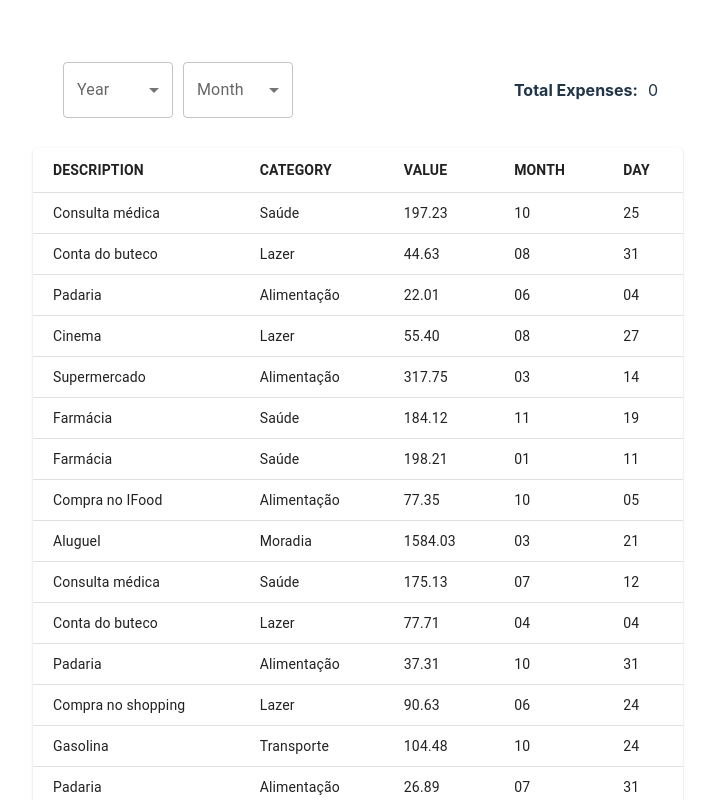
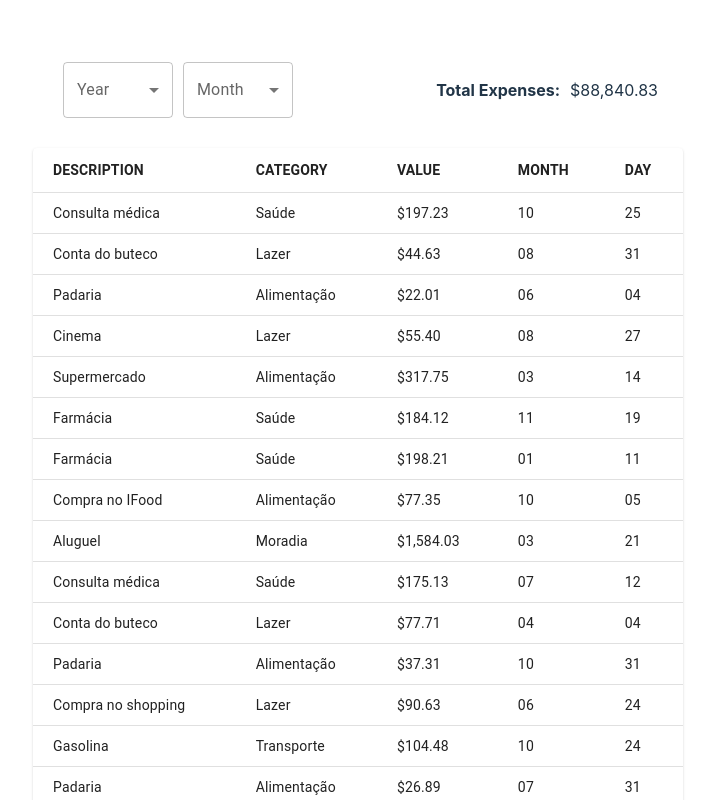
Before and after one commit to alefnsc/react-expense-view-web, a React (Vite) app: page /expenses/1 in a window 1280 px wide. Shown: the top 800 px of the page, without its empty margins (282-997 px from the left). Built offline with nearby package versions, Linux system fonts and the light colour scheme; data requests are answered from the project's data file.

Commit message:
feat: modularization + bug fixes

```diff
--- /dev/null
+++ b/src/components/ControlSelect.tsx
@@ -0,0 +1,43 @@
+import { FormControl, InputLabel, MenuItem } from "@mui/material";
+import Select, { SelectChangeEvent } from "@mui/material/Select";
+
+interface ControlSelectProps {
+  label: string;
+  value: string;
+  options: string[];
+  onChange: (event: SelectChangeEvent) => void;
+}
+
+export function ControlSelect({
+  label,
+  value,
+  onChange,
+  options,
+}: ControlSelectProps) {
+  const handleSelectChange = (event: SelectChangeEvent) => {
+    onChange(event);
+  };
+  return (
+    <FormControl
+      fullWidth
+      style={{
+        margin: "5px",
+      }}
+    >
+      <InputLabel id={`select-${label}-label`}>{label}</InputLabel>
+      <Select
+        labelId={`select-${label}-label`}
+        id={`select-${label}`}
+        value={value}
+        label={label}
+        onChange={handleSelectChange}
+      >
+        {options.map((option, index) => (
+          <MenuItem key={index} value={option}>
+            {option}
+          </MenuItem>
+        ))}
+      </Select>
+    </FormControl>
+  );
+}
--- /dev/null
+++ b/src/components/ControlsContainer.tsx
@@ -0,0 +1,21 @@
+import { Box } from "@mui/material";
+
+interface ControlsContainerProps {
+  children: React.ReactNode;
+}
+
+export function ControlsContainer({ children }: ControlsContainerProps) {
+  return (
+    <Box
+      style={{
+        padding: "20px",
+        display: "flex",
+        flexDirection: "row",
+        margin: "5px",
+        justifyContent: "space-between",
+      }}
+    >
+      {children}
+    </Box>
+  );
+}
--- /dev/null
+++ b/src/components/ExpenseTable.tsx
@@ -0,0 +1,70 @@
+import TableBody from "@mui/material/TableBody";
+import TableContainer from "@mui/material/TableContainer";
+import Paper from "@mui/material/Paper";
+import {
+  StyledTable,
+  StyledTableCell,
+  StyledTableRow,
+  StyledTableHead,
+} from "../styles/tableStyles.ts";
+import { Expense } from "../types/expenseType.ts";
+import { formatCurrency } from "../helpers/tableHelpers.ts";
+
+interface ExpenseTableProps {
+  rows: Expense[];
+}
+
+export function ExpenseTable({ rows }: ExpenseTableProps) {
+  const tableHeaders = ["DESCRIPTION", "CATEGORY", "VALUE", "MONTH", "DAY"];
+  return (
+    <TableContainer component={Paper}>
+      <StyledTable
+        sx={{ minWidth: 650, width: "100%" }}
+        aria-label="simple table"
+      >
+        <StyledTableHead>
+          <StyledTableRow>
+            {tableHeaders.map((key) => (
+              <StyledTableCell style={{ fontWeight: "bold" }} key={key}>
+                {key}
+              </StyledTableCell>
+            ))}
+          </StyledTableRow>
+        </StyledTableHead>
+        <TableBody>
+          {rows &&
+            rows.map((row) => (
+              <StyledTableRow
+                key={row.id}
+                sx={{ "&:last-child td, &:last-child th": { border: 0 } }}
+              >
+                <StyledTableCell>{row.descricao}</StyledTableCell>
+                <StyledTableCell>{row.categoria}</StyledTableCell>
+                <StyledTableCell>{formatCurrency(row.valor)}</StyledTableCell>
+                <StyledTableCell>{row.mes.split("-")[1]}</StyledTableCell>
+                <StyledTableCell>{row.dia}</StyledTableCell>
+              </StyledTableRow>
+            ))}
+          {rows.length < 1 && (
+            <StyledTableRow
+              sx={{ "&:last-child td, &:last-child th": { border: 0 } }}
+            >
+              <StyledTableCell
+                style={{
+                  color: "red",
+                  textAlign: "center",
+                  fontWeight: "bold",
+                  fontSize: "16px",
+                }}
+                colSpan={5}
+                align="center"
+              >
+                No expenses found for the selected period.
+              </StyledTableCell>
+            </StyledTableRow>
+          )}
+        </TableBody>
+      </StyledTable>
+    </TableContainer>
+  );
+}
--- /dev/null
+++ b/src/components/SelectsContainer.tsx
@@ -0,0 +1,18 @@
+import { Box } from "@mui/material";
+
+interface SelectsContainerProps {
+  children: React.ReactNode;
+}
+
+export function SelectsContainer({ children }: SelectsContainerProps) {
+  return (
+    <Box
+      style={{
+        width: "40%",
+        display: "flex",
+      }}
+    >
+      {children}
+    </Box>
+  );
+}
--- /dev/null
+++ b/src/components/TotalExpense.tsx
@@ -0,0 +1,20 @@
+import { Box } from "@mui/material";
+
+interface TotalExpenseProps {
+  totalExpenses: string;
+}
+
+export default function TotalExpense({ totalExpenses }: TotalExpenseProps) {
+  return (
+    <Box
+      style={{
+        display: "flex",
+        alignItems: "center",
+        justifyContent: "center",
+      }}
+    >
+      <b style={{ margin: "10px" }}>Total Expenses:</b>
+      <span>{totalExpenses}</span>
+    </Box>
+  );
+}
--- /dev/null
+++ b/src/helpers/tableHelpers.ts
@@ -0,0 +1,34 @@
+import { Expense } from "../types/expenseType";
+
+export const monthArray = [
+  "January",
+  "February",
+  "March",
+  "April",
+  "May",
+  "June",
+  "July",
+  "August",
+  "September",
+  "October",
+  "November",
+  "December",
+];
+
+export function formatCurrency(value: number) {
+  return value.toLocaleString("en-US", {
+    style: "currency",
+    currency: "USD",
+  });
+}
+
+export function createData({
+  id,
+  descricao,
+  categoria,
+  valor,
+  mes,
+  dia,
+}: Expense) {
+  return { id, descricao, categoria, valor, mes, dia };
+}
--- a/src/pages/ReactExpenseViewWeb.tsx
+++ b/src/pages/ReactExpenseViewWeb.tsx
@@ -1,31 +1,21 @@
 import { useState, useEffect } from "react";
-import { getExpenses } from "../services/expenseService";
-import TableBody from "@mui/material/TableBody";
-import TableContainer from "@mui/material/TableContainer";
-import Paper from "@mui/material/Paper";
-import { FormControl, InputLabel, MenuItem, Box } from "@mui/material";
-import Select, { SelectChangeEvent } from "@mui/material/Select";
 import { useParams } from "react-router-dom";
-import {
-  StyledTable,
-  StyledTableCell,
-  StyledTableRow,
-  StyledTableHead,
-} from "../styles/tableStyles.ts";
 import { useNavigate } from "react-router-dom";
 
-interface Expense {
-  id: number;
-  descricao: string;
-  categoria: string;
-  valor: number;
-  mes: string;
-  dia: string;
-}
+import { SelectChangeEvent, Box } from "@mui/material";
 
-function createData({ id, descricao, categoria, valor, mes, dia }: Expense) {
-  return { id, descricao, categoria, valor, mes, dia };
-}
+import { ControlsContainer } from "../components/ControlsContainer.tsx";
+import { ControlSelect } from "../components/ControlSelect.tsx";
+import TotalExpense from "../components/TotalExpense.tsx";
+import { ExpenseTable } from "../components/ExpenseTable.tsx";
+import { getExpenses } from "../services/expenseService";
+import {
+  createData,
+  formatCurrency,
+  monthArray,
+} from "../helpers/tableHelpers.ts";
+import { Expense } from "../types/expenseType.ts";
+import { SelectsContainer } from "../components/SelectsContainer.tsx";
 
 export default function ReactExpenseViewWeb() {
   const [expenses, setExpenses] = useState<Expense[]>([]);
@@ -33,19 +23,24 @@ export default function ReactExpenseViewWeb() {
   const [selectedMonth, setSelectedMonth] = useState("");
   const [selectedYear, setSelectedYear] = useState("");
   const [yearArray, setYearArray] = useState<string[]>([]);
-  const [totalExpenses, setTotalExpenses] = useState("0");
+  const [totalExpenses, setTotalExpenses] = useState(0);
 
   const { month } = useParams<{ month: string }>();
-
-  const expenseKeys = ["DESCRIPTION", "CATEGORY", "VALUE", "MONTH", "DAY"];
 
   const handleYearChange = (event: SelectChangeEvent) => {
     setSelectedYear(event.target.value);
   };
 
   const handleMonthChange = (event: SelectChangeEvent) => {
-    setSelectedMonth(event.target.value);
+    const monthNumber = (monthArray.indexOf(event.target.value) + 1)
+      .toString()
+      .padStart(2, "0");
+    setSelectedMonth(monthNumber);
   };
+
+  function getTotalExpenses(rows: Expense[]) {
+    return rows.reduce((total, expense) => total + expense.valor, 0);
+  }
 
   const navigate = useNavigate();
 
@@ -61,12 +56,13 @@ export default function ReactExpenseViewWeb() {
         return expense.mes === month;
       })
       .map((expense) => createData(expense));
-    const totalYearMonthExpenses = newRows
-      .reduce((total, expense) => total + expense.valor, 0)
-      .toLocaleString("en-US");
-    setTotalExpenses(totalYearMonthExpenses);
     setRows(newRows);
   }, [expenses, month]);
+
+  useEffect(() => {
+    const total = getTotalExpenses(rows);
+    setTotalExpenses(total);
+  }, [rows]);
 
   useEffect(() => {
     const fetchExpenses = async () => {
@@ -91,147 +87,26 @@ export default function ReactExpenseViewWeb() {
     }
   }, [expenses]);
 
-  const monthArray = [
-    "January",
-    "February",
-    "March",
-    "April",
-    "May",
-    "June",
-    "July",
-    "August",
-    "September",
-    "October",
-    "November",
-    "December",
-  ];
   return (
     <>
-      <Box
-        style={{
-          padding: "20px",
-          display: "flex",
-          flexDirection: "row",
-          margin: "5px",
-          justifyContent: "space-between",
-        }}
-      >
-        <Box
-          style={{
-            width: "40%",
-            display: "flex",
-          }}
-        >
-          <FormControl
-            fullWidth
-            style={{
-              margin: "5px",
-            }}
-          >
-            <InputLabel id="select-month-label">Year</InputLabel>
-            <Select
-              labelId="select-month-label"
-              id="select-month"
-              value={selectedYear}
-              label="Month"
-              onChange={handleYearChange}
-            >
-              {yearArray.map((year, index) => (
-                <MenuItem key={index} value={year}>
-                  {year}
-                </MenuItem>
-              ))}
-            </Select>
-          </FormControl>
-
-          <FormControl
-            fullWidth
-            style={{
-              margin: "5px",
-            }}
-          >
-            <InputLabel id="select-month-label">Month</InputLabel>
-            <Select
-              labelId="select-month-label"
-              id="select-month"
-              value={selectedMonth}
-              label="Month"
-              onChange={handleMonthChange}
-            >
-              {monthArray.map((month, index) => (
-                <MenuItem
-                  key={index}
-                  value={(index + 1).toString().padStart(2, "0")}
-                >
-                  {month}
-                </MenuItem>
-              ))}
-            </Select>
-          </FormControl>
-        </Box>
-        <Box
-          style={{
-            display: "flex",
-            alignItems: "center",
-            justifyContent: "center",
-          }}
-        >
-          <b style={{ margin: "10px" }}>Total Expenses:</b>
-          <span>{totalExpenses}</span>
-        </Box>
-      </Box>
-
-      <TableContainer component={Paper}>
-        <StyledTable
-          sx={{ minWidth: 650, width: "100%" }}
-          aria-label="simple table"
-        >
-          <StyledTableHead>
-            <StyledTableRow>
-              {expenseKeys.map((key) => (
-                <StyledTableCell style={{ fontWeight: "bold" }} key={key}>
-                  {key}
-                </StyledTableCell>
-              ))}
-            </StyledTableRow>
-          </StyledTableHead>
-          <TableBody>
-            {rows &&
-              rows.map((row) => (
-                <StyledTableRow
-                  key={row.id}
-                  sx={{ "&:last-child td, &:last-child th": { border: 0 } }}
-                >
-                  <StyledTableCell>{row.descricao}</StyledTableCell>
-                  <StyledTableCell>{row.categoria}</StyledTableCell>
-                  <StyledTableCell>
-                    {row.valor.toFixed(2).toString().toLocaleString("en-US")}
-                  </StyledTableCell>
-                  <StyledTableCell>{row.mes.split("-")[1]}</StyledTableCell>
-                  <StyledTableCell>{row.dia}</StyledTableCell>
-                </StyledTableRow>
-              ))}
-            {rows.length < 1 && (
-              <StyledTableRow
-                sx={{ "&:last-child td, &:last-child th": { border: 0 } }}
-              >
-                <StyledTableCell
-                  style={{
-                    color: "red",
-                    textAlign: "center",
-                    fontWeight: "bold",
-                    fontSize: "16px",
-                  }}
-                  colSpan={5}
-                  align="center"
-                >
-                  No expenses found for the selected period.
-                </StyledTableCell>
-              </StyledTableRow>
-            )}
-          </TableBody>
-        </StyledTable>
-      </TableContainer>
+      <ControlsContainer>
+        <SelectsContainer>
+          <ControlSelect
+            label="Year"
+            value={selectedYear}
+            options={yearArray}
+            onChange={handleYearChange}
+          />
+          <ControlSelect
+            label="Month"
+            value={monthArray[parseInt(selectedMonth) - 1] || ""}
+            options={monthArray}
+            onChange={handleMonthChange}
+          />
+        </SelectsContainer>
+        <TotalExpense totalExpenses={formatCurrency(totalExpenses)} />
+      </ControlsContainer>
+      <ExpenseTable rows={rows} />
     </>
   );
 }
--- /dev/null
+++ b/src/types/expenseType.ts
@@ -0,0 +1,8 @@
+export interface Expense {
+  id: number;
+  descricao: string;
+  categoria: string;
+  valor: number;
+  mes: string;
+  dia: string;
+}
```
